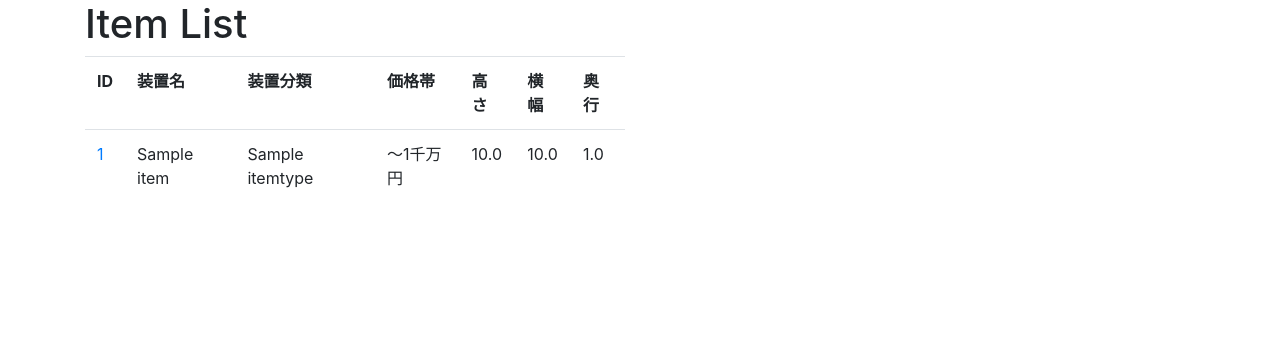
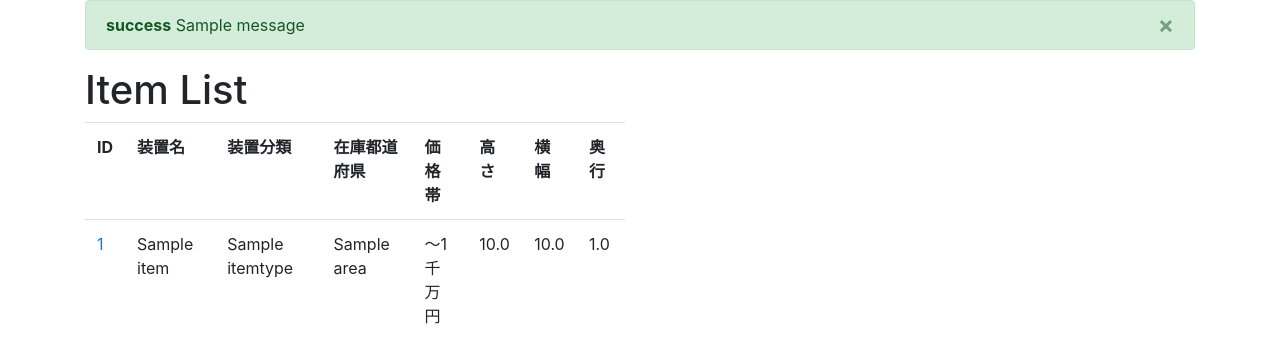
Before and after one commit to jonathan-h-grebe/mune, a Django app: page /item in a window 1280 px wide. Shown: the part 56-419 px from the top of the page. Run offline with Django 3.2, Linux system fonts and the light colour scheme; tables that the repository leaves empty hold one stand-in row (values such as "Sample post"); one stand-in notice (Sample message) is shown; some libraries are stand-ins or nearby versions.

Commit message:
色々追加

```diff
--- a/web/admin.py
+++ b/web/admin.py
@@ -10,6 +10,7 @@ from web.models import *
 # class CaseAdmin(admin.ModelAdmin):
 #     list_display = ["__all__"]
 
+admin.site.register(Area)
 admin.site.register(ItemType)
 admin.site.register(CaseType)
 admin.site.register(Item)
--- a/web/models.py
+++ b/web/models.py
@@ -23,6 +23,14 @@ class BaseModel(models.Model):
         abstract = True
 
 
+class Area(BaseModel):
+    name = models.CharField(max_length=10, verbose_name="都道府県名")
+    region = models.CharField(max_length=10, verbose_name="地域")
+
+    def __str__(self):
+        return self.name
+
+
 class ItemType(BaseModel):
     name = models.CharField(max_length=100, verbose_name="装置分類名")
 
@@ -41,6 +49,7 @@ class Item(BaseModel):
     width = models.FloatField(verbose_name="横幅")
     depth = models.FloatField(verbose_name="奥行")
     price_type = models.CharField(max_length=30, verbose_name="価格帯", choices=CHOICES_PRICE_TYPE)
+    area = models.ForeignKey(Area, verbose_name="在庫都道府県", on_delete=models.DO_NOTHING, null=True)
 
     def __str__(self):
         return "Item{}_{}".format(self.pk, self.name)
--- a/web/templates/base.html
+++ b/web/templates/base.html
@@ -103,6 +103,14 @@
     </nav>
 
     <main class="container">
+      {% if messages %}
+      {% for msg in messages %}
+      <div class="alert alert-{{ msg.tags }} alert-dismissible">
+        <button type="button" class="close" data-dismiss="alert">&times;</button>
+        <strong>{{ msg.tags }}</strong> {{msg}}
+      </div>
+      {% endfor %}
+      {% endif %}
       {% block content %}{% endblock%}
     </main>
     {#--- js --- #}
--- a/web/templates/web/item_list.html
+++ b/web/templates/web/item_list.html
@@ -16,6 +16,7 @@ Item List
        <th>ID</th>
        <th>装置名</th>
        <th>装置分類</th>
+       <th>在庫都道府県</th>
        <th>価格帯</th>
        <th>高さ</th>
        <th>横幅</th>
@@ -28,6 +29,7 @@ Item List
        </td>
        <td>{{o.name}}</td>
        <td>{{o.item_type.name}}</td>
+       <td>{{o.area.name}}</td>
        <td>{{o.price_type}}</td>
        <td>{{o.height}}</td>
        <td>{{o.width}}</td>
--- a/web/views.py
+++ b/web/views.py
@@ -1,4 +1,5 @@
 from django.shortcuts import render
+from django.contrib import messages
 from django.contrib.auth.mixins import LoginRequiredMixin
 from django.views.generic import TemplateView, ListView, CreateView, DetailView, UpdateView
 from django.urls import reverse
@@ -46,11 +47,23 @@ class ItemList(ListView):
     model = Item
     template_name = "web/item_list.html"
 
+    def get_queryset(self):
+        try:
+            if self.request.GET:
+                params = self.request.GET.copy()
+                query = Item.objects.filter(**params.dict())
+                return query
+            else:
+                return super().get_queryset()
+        except Exception as e:
+            messages.error(self.request, e)
+            return super().get_queryset()
+
 
 class ItemCreate(LoginRequiredMixin, CreateView):
     model = Item
     template_name = "web/item_create.html"
-    fields = ['name', 'item_type', "price_type", 'height', "width", "depth", ]
+    fields = ['name', 'item_type', 'area', "price_type", 'height', "width", "depth", ]
 
     def get_success_url(self):
         return reverse('web:item_detail', kwargs={'pk': self.object.pk})
@@ -64,7 +77,7 @@ class ItemCreate(LoginRequiredMixin, CreateView):
 class ItemUpdate(LoginRequiredMixin, UpdateView):
     model = Item
     template_name = "web/item_create.html"
-    fields = ['name', 'item_type', "price_type", 'height', "width", "depth", ]
+    fields = ['name', 'item_type', 'area', "price_type", 'height', "width", "depth", ]
 
     def get_success_url(self):
         return reverse('web:item_detail', kwargs={'pk': self.object.pk})
```
Also changed, not shown: mune/settings.py (line endings or trailing spaces), web/migrations/0002_auto_20200930_1113.py (added).
